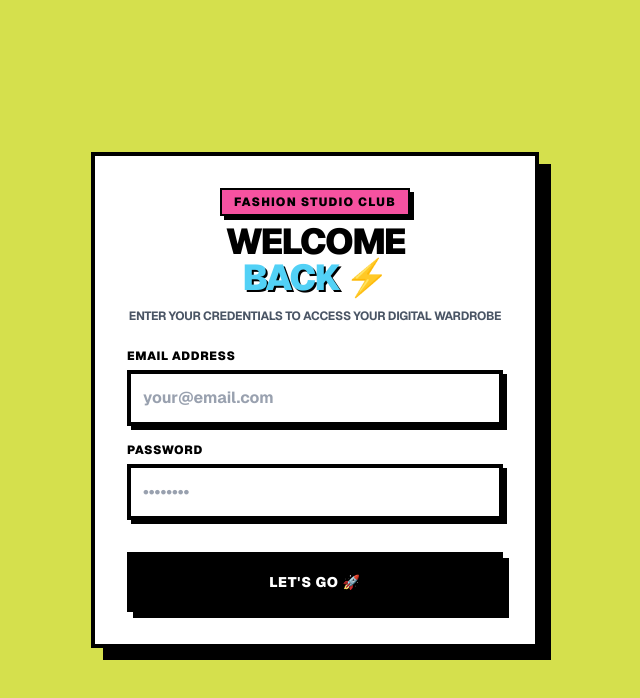
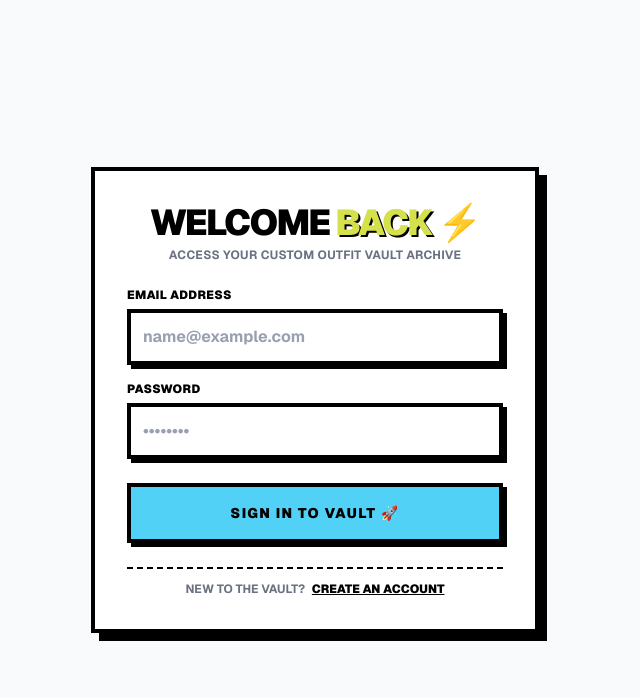
Before and after one commit to Mortalsinner/kuroset, a Next.js app: page /login in a window 1280 px wide. Shown: the top 698 px of the page, without its empty margins (325-965 px from the left). Built offline with nearby package versions, Linux system fonts and the light colour scheme; no server answers.

Commit message:
menambahkan link registrasi

```diff
--- a/app/login/page.tsx
+++ b/app/login/page.tsx
@@ -1,7 +1,8 @@
 "use client";
 
-import { useEffect, useState } from "react";
+import { useState } from "react";
 import { useRouter } from "next/navigation";
+import Link from "next/link";
 import { supabase } from "@/lib/supabase";
 import Alert from "@/components/Alert";
 
@@ -10,30 +11,17 @@ export default function LoginPage() {
 
   const [email, setEmail] = useState("");
   const [password, setPassword] = useState("");
+  const [loading, setLoading] = useState(false);
   const [alert, setAlert] = useState<{
     message: string;
     type: "success" | "error" | "info";
   } | null>(null);
 
-  useEffect(() => {
-    const checkSession = async () => {
-      const { data: { session } } = await supabase.auth.getSession();
-      if (session) {
-        router.push("/dashboard");
-      }
-    };
-    checkSession();
-  }, [router]);
+  const handleLogin = async (e: React.FormEvent) => {
+    e.preventDefault();
 
-  const handleLogin = async () => {
-    if (!email || !password) {
-      setAlert({
-        message: "Please fill in all fields.",
-        type: "error",
-      });
-      return;
-    }
-
+    try {
+      setLoading(true);
       const { error } = await supabase.auth.signInWithPassword({
         email,
         password,
@@ -48,18 +36,26 @@ export default function LoginPage() {
       }
 
       setAlert({
-      message: "Login successful! Welcome back.",
+        message: "Login berhasil! Mengalihkan ke lemari digital...",
         type: "success",
       });
 
       setTimeout(() => {
-      router.push("/dashboard");
+        router.push("/wardrobe");
       }, 1000);
+    } catch (error: any) {
+      console.error(error);
+      setAlert({
+        message: "Terjadi kesalahan sistem.",
+        type: "error",
+      });
+    } finally {
+      setLoading(false);
+    }
   };
 
   return (
-    <div className="min-h-screen flex flex-col items-center justify-center bg-[#D5E04D] p-6 text-black font-sans selection:bg-[#F652A0] selection:text-white">
-
+    <main className="min-h-screen flex items-center justify-center bg-gray-50 p-6 text-black font-sans selection:bg-[#52D1F6] selection:text-black">
       {alert && (
         <Alert
           message={alert.message}
@@ -68,60 +64,73 @@ export default function LoginPage() {
         />
       )}
 
-      <div className="w-full max-w-md bg-white border-4 border-black shadow-[12px_12px_0px_0px_rgba(0,0,0,1)] p-8 space-y-6">
+      <div className="w-full max-w-md bg-white border-4 border-black p-8 shadow-[8px_8px_0px_0px_rgba(0,0,0,1)] space-y-6">
 
-        {/* HEADER / BRAND BADGE */}
-        <div className="text-center space-y-2">
-          <div className="bg-[#F652A0] text-black border-2 border-black px-3 py-1 inline-block font-black shadow-[4px_4px_0px_0px_rgba(0,0,0,1)] text-xs uppercase tracking-widest">
-            Fashion Studio Club
-          </div>
-          <h1 className="text-4xl font-black tracking-tighter leading-none uppercase">
-            Welcome <br />
-            <span className="text-[#52D1F6] [text-shadow:2px_2px_0px_#000]">Back</span> ⚡
+        {/* HEADER BRANDING AREA */}
+        <div className="text-center space-y-1">
+          <h1 className="text-4xl font-black uppercase tracking-tighter">
+            Welcome <span className="text-[#D5E04D] [text-shadow:2px_2px_0px_#000]">Back</span> ⚡
           </h1>
-          <p className="text-xs font-bold text-gray-600 uppercase tracking-tight pt-1">
-            Enter your credentials to access your digital wardrobe
+          <p className="text-xs font-bold text-gray-500 uppercase tracking-wide">
+            Access your custom outfit vault archive
           </p>
         </div>
 
-        {/* FORM INPUTS */}
-        <div className="space-y-4">
-          <div>
-            <label className="block font-black uppercase text-xs tracking-wider mb-1.5">
-              Email Address
-            </label>
+        <form onSubmit={handleLogin} className="space-y-4">
+
+          {/* INPUT DATA BLOCK: EMAIL */}
+          <div className="space-y-1.5">
+            <label className="text-xs font-black uppercase tracking-wide block">Email Address</label>
             <input
               type="email"
-              placeholder="your@email.com"
-              className="w-full bg-white border-4 border-black p-3 font-bold placeholder-gray-400 focus:outline-none shadow-[4px_4px_0px_0px_rgba(0,0,0,1)] focus:translate-x-[2px] focus:translate-y-[2px] focus:shadow-[2px_2px_0px_0px_rgba(0,0,0,1)] transition-all"
+              placeholder="name@example.com"
+              className="w-full bg-white border-4 border-black p-3 font-bold text-black focus:outline-none focus:bg-[#52D1F6] placeholder-gray-400 shadow-[4px_4px_0px_0px_rgba(0,0,0,1)] transition-colors"
               value={email}
               onChange={(e) => setEmail(e.target.value)}
+              required
             />
           </div>
 
-          <div>
-            <label className="block font-black uppercase text-xs tracking-wider mb-1.5">
-              Password
-            </label>
+          {/* INPUT DATA BLOCK: PASSWORD */}
+          <div className="space-y-1.5">
+            <label className="text-xs font-black uppercase tracking-wide block">Password</label>
             <input
               type="password"
               placeholder="••••••••"
-              className="w-full bg-white border-4 border-black p-3 font-bold placeholder-gray-400 focus:outline-none shadow-[4px_4px_0px_0px_rgba(0,0,0,1)] focus:translate-x-[2px] focus:translate-y-[2px] focus:shadow-[2px_2px_0px_0px_rgba(0,0,0,1)] transition-all"
+              className="w-full bg-white border-4 border-black p-3 font-bold text-black focus:outline-none focus:bg-[#52D1F6] placeholder-gray-400 shadow-[4px_4px_0px_0px_rgba(0,0,0,1)] transition-colors"
               value={password}
               onChange={(e) => setPassword(e.target.value)}
+              required
             />
           </div>
+
+          {/* ACTION BUTTON TRIGGER */}
+          <div className="pt-2">
+            <button
+              type="submit"
+              disabled={loading}
+              className="w-full bg-[#52D1F6] text-black disabled:bg-gray-400 font-black py-4 border-4 border-black shadow-[4px_4px_0px_0px_rgba(0,0,0,1)] hover:translate-x-[2px] hover:translate-y-[2px] hover:shadow-[2px_2px_0px_0px_rgba(0,0,0,1)] disabled:translate-x-0 disabled:translate-y-0 disabled:shadow-none transition-all uppercase tracking-widest text-sm"
+            >
+              {loading ? "⚙️ Authenticating..." : "Sign In To Vault 🚀"}
+            </button>
           </div>
 
-        {/* CTA BUTTON */}
-        <button
-          onClick={handleLogin}
-          className="w-full bg-black text-white text-center border-4 border-black font-black py-4 shadow-[6px_6px_0px_0px_rgba(0,0,0,1)] hover:translate-x-[3px] hover:translate-y-[3px] hover:shadow-[3px_3px_0px_0px_rgba(0,0,0,1)] transition-all uppercase tracking-wider text-sm mt-2"
+        </form>
+
+        {/* NAVIGATION LINK TO REGISTER PAGE */}
+        <div className="text-center pt-3 border-t-2 border-dashed border-black">
+          <p className="text-xs font-bold uppercase text-gray-500">
+            New to the vault?{" "}
+            <Link
+              href="/register"
+              className="text-black underline font-black hover:text-[#F652A0] transition-colors ml-1"
             >
-          Let's Go 🚀
-        </button>
+              Create An Account
+            </Link>
+          </p>
+        </div>
 
       </div>
-    </div>
+    </main>
   );
 }
```
Lines whose indentation alone changed are shown as unchanged.
